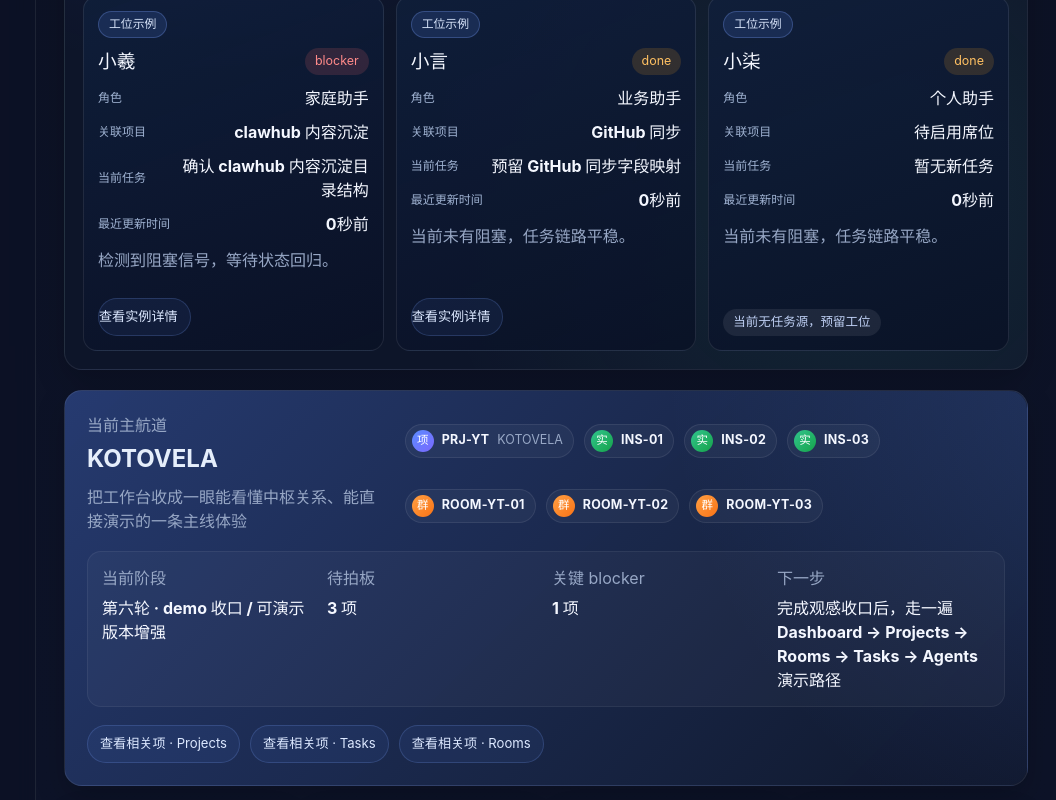
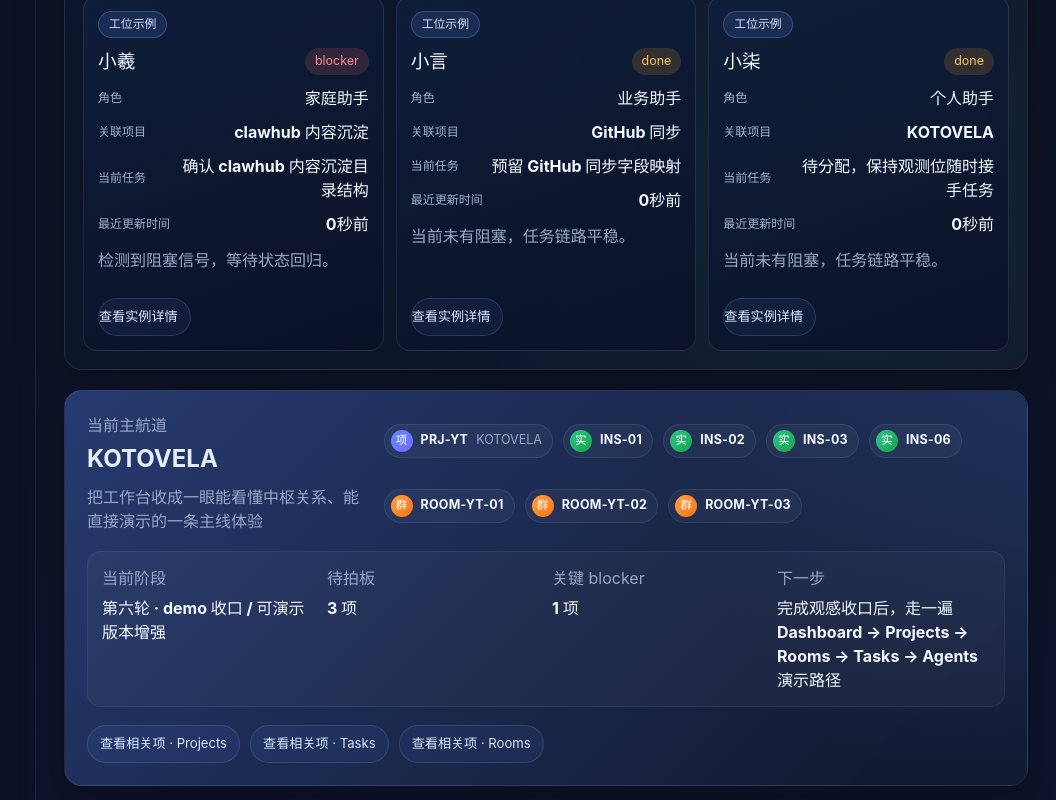
Before and after one commit to guoma970/kotovela-workbench, a React (Vite) app: page / in a window 1280 px wide. Shown: the part 1380-2180 px from the top of the page, without its empty margins (224-1280 px from the left). Built offline with nearby package versions, Linux system fonts and the light colour scheme.

Commit message:
fix: map dashboard seats to all agents one-to-one

```diff
--- a/src/data/mockData.ts
+++ b/src/data/mockData.ts
@@ -62,6 +62,17 @@ export const agents: Agent[] = [
     project: 'GitHub 同步',
     projectId: 'project-3',
     updatedAt: '27 分钟前',
+  },
+  {
+    id: 'agent-6',
+    code: 'INS-06',
+    name: '小柒',
+    role: '个人助手',
+    status: 'idle',
+    currentTask: '待分配，保持观测位随时接手任务',
+    project: 'KOTOVELA',
+    projectId: 'project-1',
+    updatedAt: '刚刚',
   },
 ]
 
--- a/src/pages/DashboardPage.tsx
+++ b/src/pages/DashboardPage.tsx
@@ -26,19 +26,24 @@ type OfficeInstance = {
   task: string
   updatedAt: string
   note: string
-  agentId?: string
+  agentId: string
 }
 
 const REFRESH_INTERVAL_SECONDS = 20
 
-const officeBlueprint: Array<{ id: string; name: string; role: string; agentId?: string }> = [
-  { id: 'seat-tree', name: '小树', role: '中枢调度', agentId: 'agent-1' },
-  { id: 'seat-zhu', name: '小筑', role: '研发执行', agentId: 'agent-2' },
-  { id: 'seat-guo', name: '小果', role: '内容助手', agentId: 'agent-3' },
-  { id: 'seat-xi', name: '小羲', role: '家庭助手', agentId: 'agent-4' },
-  { id: 'seat-yan', name: '小言', role: '业务助手', agentId: 'agent-5' },
-  { id: 'seat-qi', name: '小柒', role: '个人助手' },
-]
+type OfficeSeat = {
+  id: string
+  name: string
+  role: string
+  agentId: string
+}
+
+const officeBlueprint: OfficeSeat[] = agents.map((agent) => ({
+  id: `seat-${agent.id}`,
+  name: agent.name,
+  role: agent.role,
+  agentId: agent.id,
+}))
 
 const operationStatusTone: Record<OperationStatus, 'doing' | 'done' | 'blocker'> = {
   doing: 'doing',
@@ -227,7 +232,7 @@ export function DashboardPage() {
               <p className="eyebrow">Office Board</p>
               <h2>KOTOVELA 实例工位图</h2>
             </div>
-            <p className="page-note">6 个实例工位固定展示，支持 20s 自动刷新与手动刷新。</p>
+            <p className="page-note">{officeBlueprint.length} 个实例工位固定展示，支持 20s 自动刷新与手动刷新。</p>
           </div>
 
           <div className="office-controls">
```
